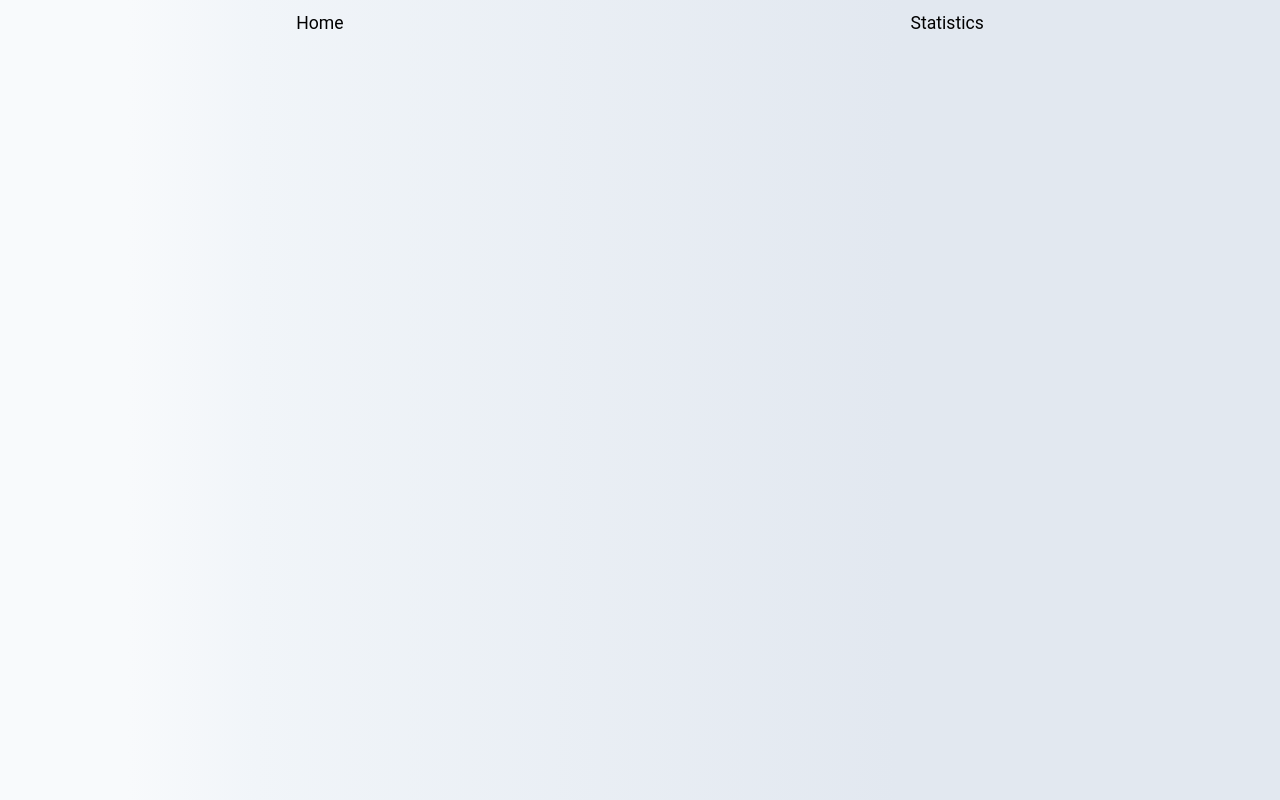
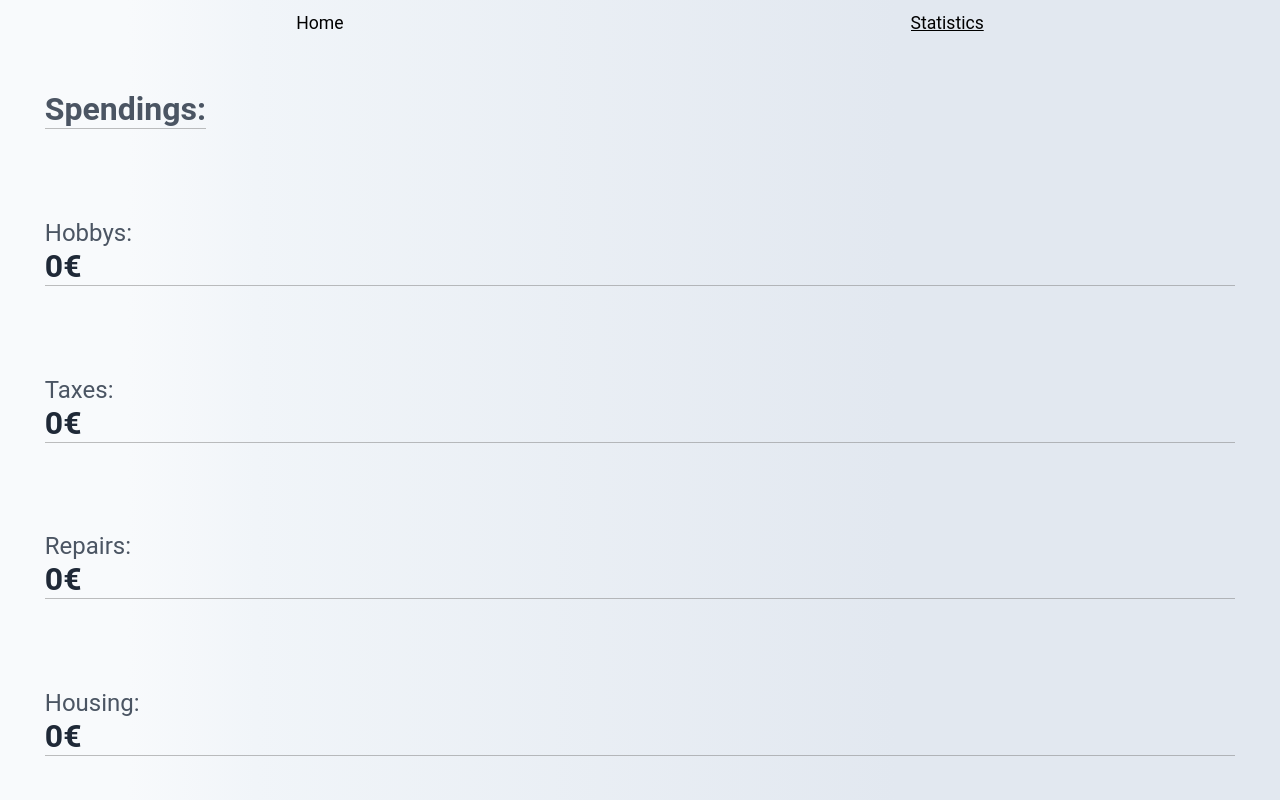
Before and after one commit to marioP2000/Finance-Tracker, a Vue app: page /statistics in a window 1280 px wide. Before the commit this address had no page. Shown: the top 800 px of the page. Built offline with nearby package versions, Linux system fonts and the light colour scheme.

Commit message:
Fixed button shadows

```diff
--- a/src/App.vue
+++ b/src/App.vue
@@ -5,7 +5,7 @@
       <!-- Navbar -->
       <nav>
         <RouterLink to="/" class="router-link">Home</RouterLink>
-        <RouterLink to="/about" class="router-link">Statistics</RouterLink>
+        <RouterLink to="/statistics" class="router-link">Statistics</RouterLink>
       </nav>
 
       <!-- Component Transitions -->
--- a/src/components/AddTransactions.vue
+++ b/src/components/AddTransactions.vue
@@ -145,7 +145,7 @@ input {
 
   &:hover {
     color: $dark-font;
-    box-shadow: inset 150px 0 0 0 #dfdfdf;
+    box-shadow: inset 200px 0 0 0 #dfdfdf;
   }
 }
 
--- a/src/router/index.js
+++ b/src/router/index.js
@@ -10,12 +10,9 @@ const router = createRouter({
       component: HomeView
     },
     {
-      path: '/about',
-      name: 'about',
-      // route level code-splitting
-      // this generates a separate chunk (About.[hash].js) for this route
-      // which is lazy-loaded when the route is visited.
-      component: () => import('../views/AboutView.vue')
+      path: '/statistics',
+      name: 'statistics',
+      component: () => import('../views/StatisticsView.vue')
     }
   ]
 })
--- a/src/views/HomeView.vue
+++ b/src/views/HomeView.vue
@@ -142,7 +142,7 @@ const saveTransactionsToLocalStorage = () => {
 
   &:hover {
     color: $dark-font;
-    box-shadow: inset 220px 0 0 0 #dfdfdf;
+    box-shadow: inset 250px 0 0 0 #dfdfdf;
   }
 }
 
--- a/vite.config.js
+++ b/vite.config.js
@@ -5,6 +5,7 @@ import vue from '@vitejs/plugin-vue'
 
 // https://vitejs.dev/config/
 export default defineConfig({
+  base: "/Finance-Tracker",
   plugins: [
     vue(),
   ],
```
Also changed, not shown: src/views/StatisticsView.vue (renamed from src/views/AboutView.vue).
